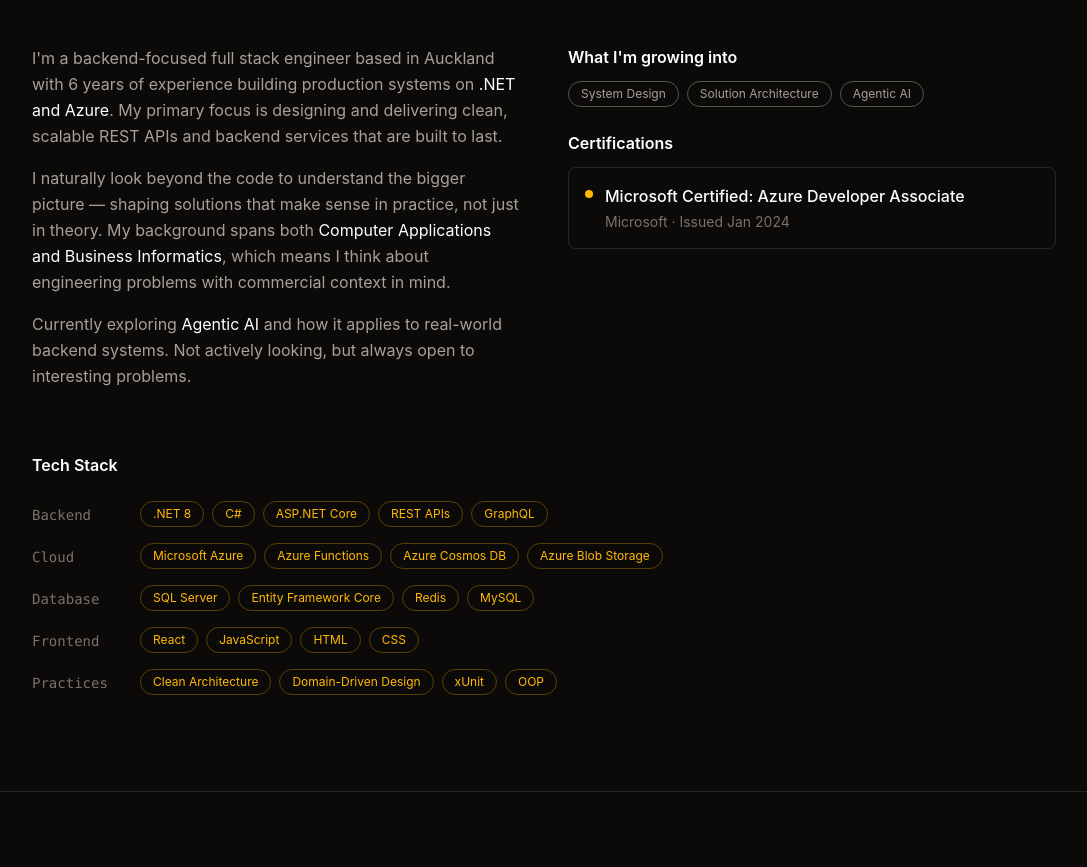
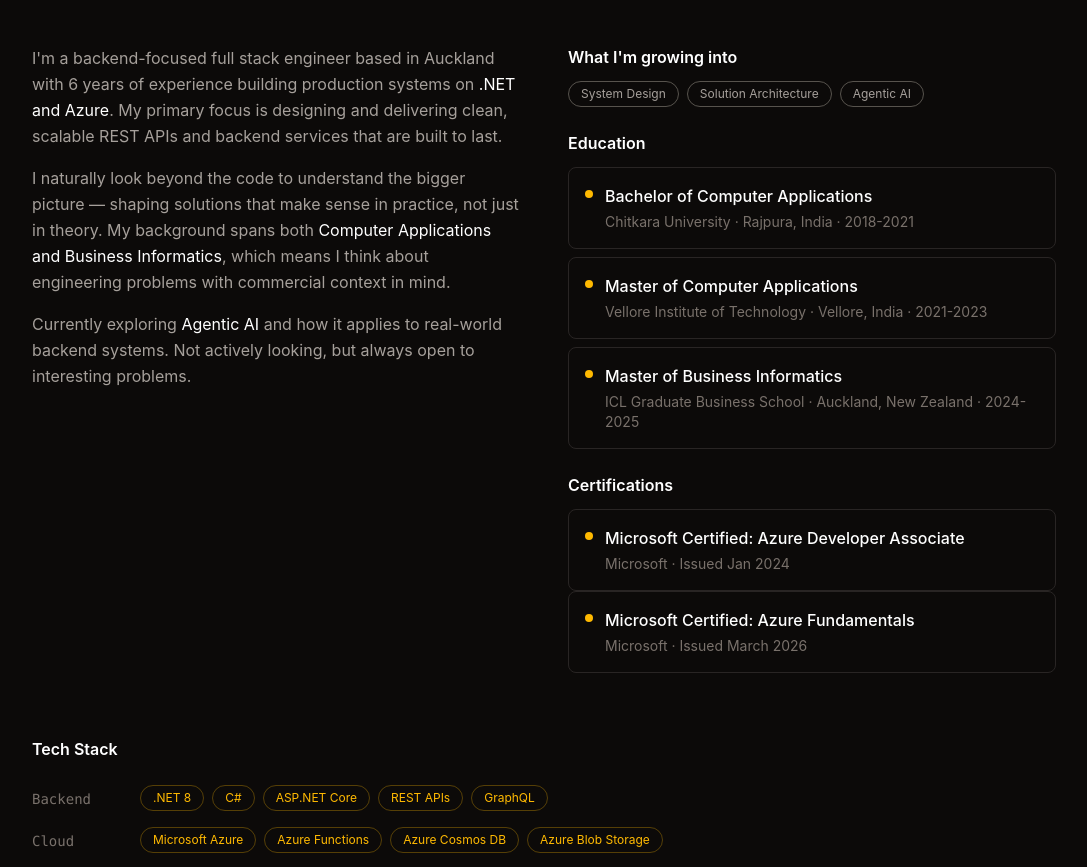
Before and after one commit to aman-vr/MyPortfolio, a React (Vite) app: page / in a window 1280 px wide. Shown: the part 928-1795 px from the top of the page, without its empty margins (96-1183 px from the left). Built offline with nearby package versions, Linux system fonts and the light colour scheme.

Commit message:
Add education section to About component and update profile data

```diff
--- a/src/components/About.jsx
+++ b/src/components/About.jsx
@@ -62,6 +62,29 @@
             </div>
             <div>
               <p className="text-white text-base font-semibold mb-3">
+                Education
+              </p>
+              <div className="space-y-2">
+                {profile.education.map((edu) => (
+                  <div
+                    key={edu.degree}
+                    className="border border-stone-800 rounded-lg p-4 flex items-start gap-3"
+                  >
+                    <div className="w-2 h-2 rounded-full bg-amber-400 mt-1.5 shrink-0" />
+                    <div>
+                      <p className="text-white text-base font-medium">
+                        {edu.degree}
+                      </p>
+                      <p className="text-stone-500 text-sm mt-1">
+                        {edu.institution} · {edu.location} · {edu.year}
+                      </p>
+                    </div>
+                  </div>
+                ))}
+              </div>
+            </div>
+            <div>
+              <p className="text-white text-base font-semibold mb-3">
                 Certifications
               </p>
               {profile.certifications.map((cert) => (
--- a/src/data/profile.js
+++ b/src/data/profile.js
@@ -32,11 +32,36 @@
     linkedin: "https://linkedin.com/in/aman-vr",
     email: "amanverma@outlook.co.nz",
   },
+  education: [
+    {
+      degree: "Bachelor of Computer Applications",
+      institution: "Chitkara University",
+      location: "Rajpura, India",
+      year: "2018-2021",
+    },
+    {
+      degree: "Master of Computer Applications",
+      institution: "Vellore Institute of Technology",
+      location: "Vellore, India",
+      year: "2021-2023",
+    },
+    {
+      degree: "Master of Business Informatics",
+      institution: "ICL Graduate Business School",
+      location: "Auckland, New Zealand",
+      year: "2024-2025",
+    },
+  ],
   certifications: [
     {
       name: "Microsoft Certified: Azure Developer Associate",
       issuer: "Microsoft",
       issued: "Jan 2024",
+    },
+    {
+      name: "Microsoft Certified: Azure Fundamentals",
+      issuer: "Microsoft",
+      issued: "March 2026",
     },
   ],
   interests: ["System Design", "Solution Architecture", "Agentic AI"],
```
